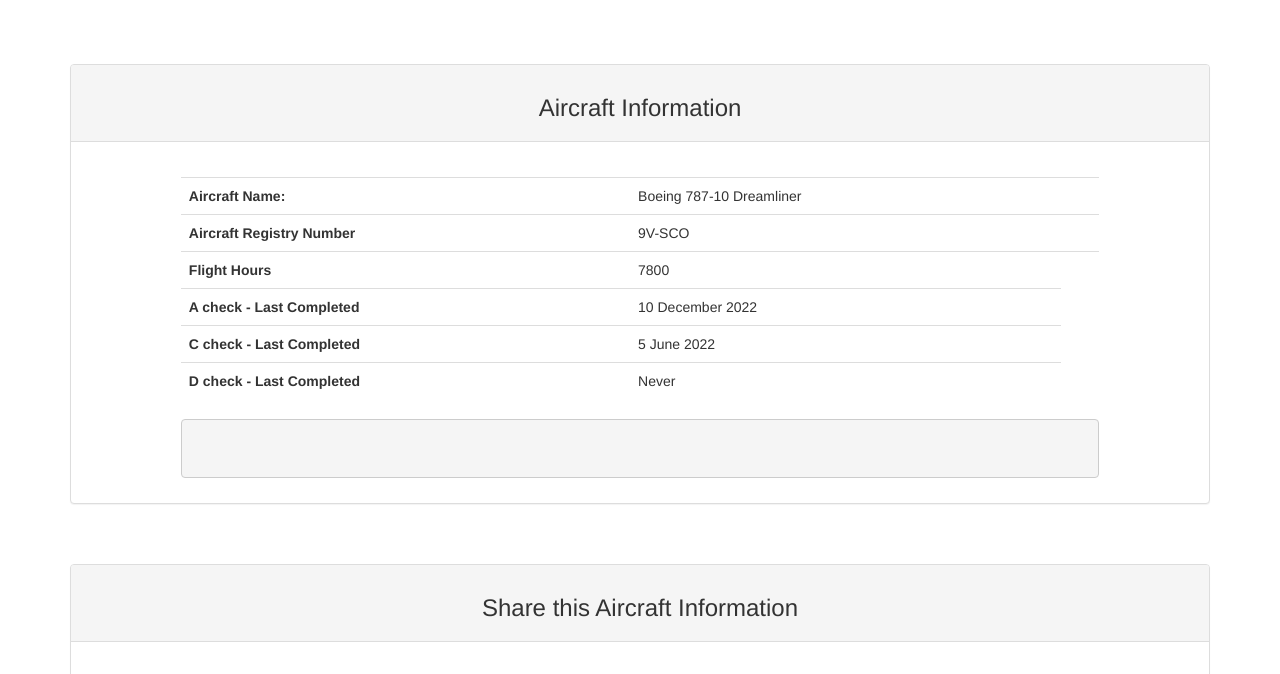
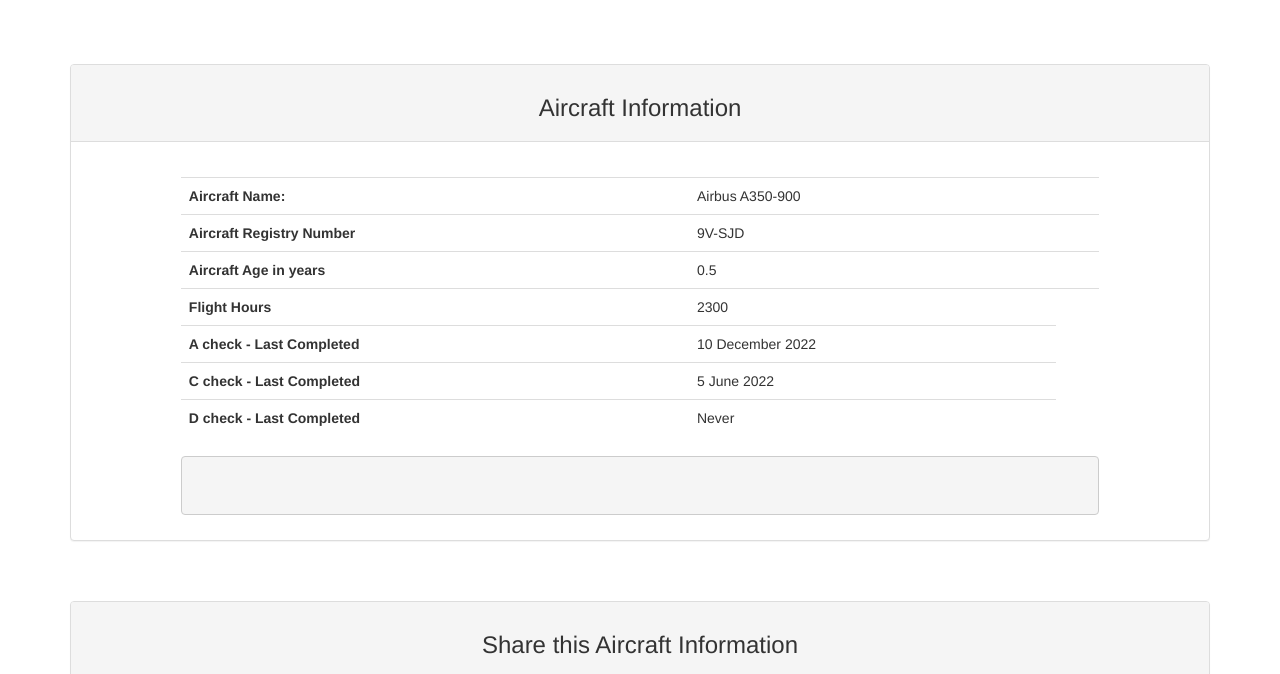
Before and after one commit to Jonathanmoses195/aviationrecordsgithubtest, a website: page src/Airbusa350.html in a window 1280 px wide. Shown: the part 57-731 px from the top of the page. Drawn offline with Linux system fonts and the light colour scheme.

Commit message:
made information more real

```diff
--- a/src/Airbusa350.html
+++ b/src/Airbusa350.html
@@ -115,17 +115,22 @@
                             <table class="table">
                                 <tr>
                                     <th>Aircraft Name:</th>
-                                    <td>Boeing 787-10 Dreamliner</td>
+                                    <td>Airbus A350-900</td>
                                     <td id="name"></td>
                                 </tr>
                                 <tr>
                                     <th>Aircraft Registry Number</th>
-                                    <td>9V-SCO</td>
+                                    <td>9V-SJD</td>
+                                    <td id="age"></td>
+                                </tr>
+                                <tr>
+                                    <th>Aircraft Age in years</th>
+                                    <td>0.5</td>
                                     <td id="age"></td>
                                 </tr>
                                 <tr>
                                     <th>Flight Hours</th>
-                                    <td>7800</td>
+                                    <td>2300</td>
                                     <td id="age"></td>
                                 </tr>
                                 <tr>
```
Also changed, not shown: src/patient.html (+5 -0 lines).
